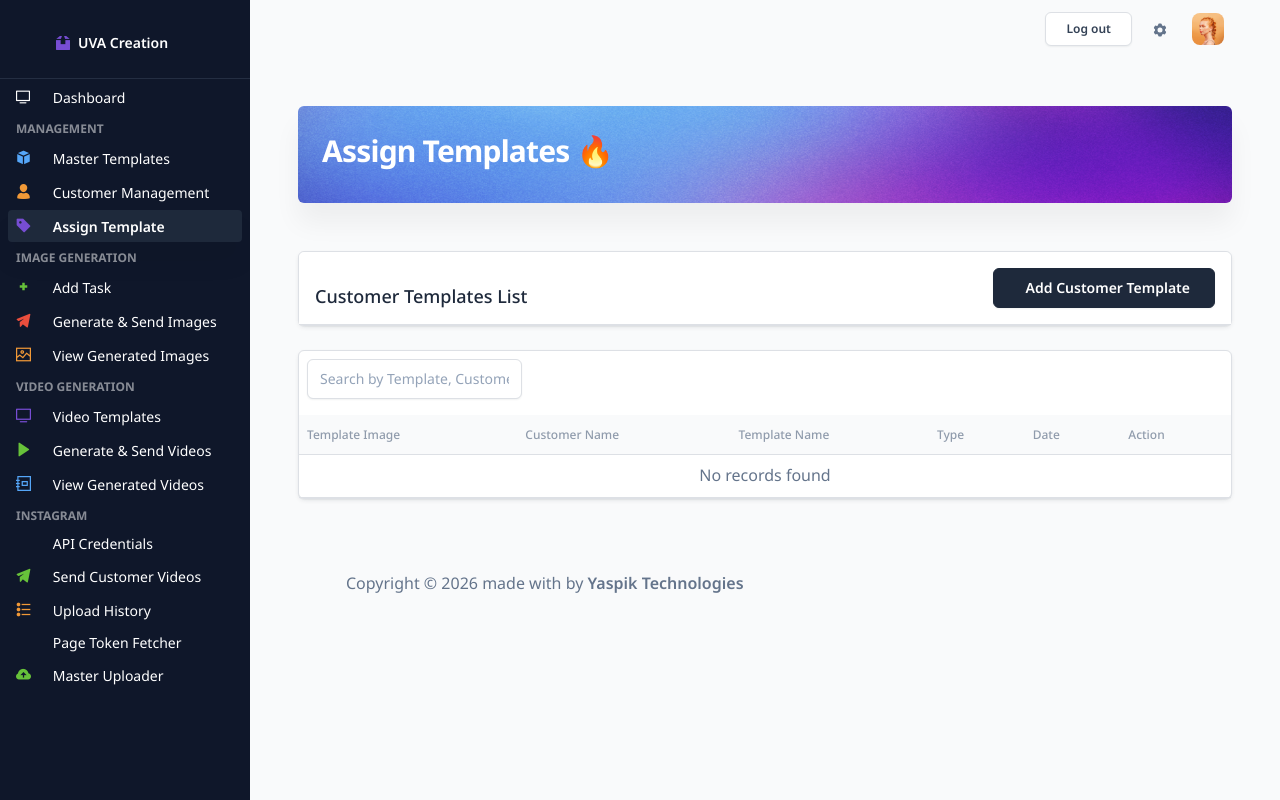
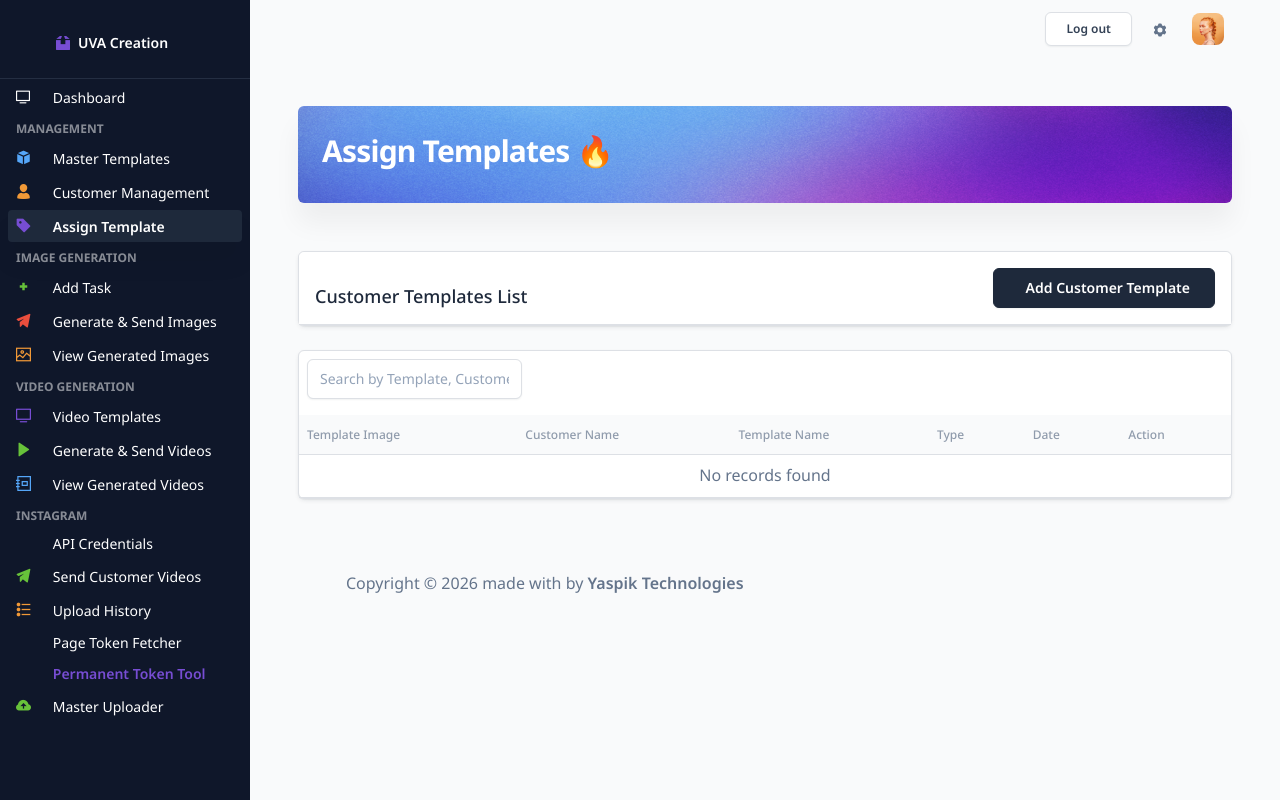
Before and after one commit to yuvrajarora1805/image_video_gen_V2, a Laravel app: page /assign in a window 1280 px wide. Run offline with Laravel 10, Linux system fonts and the light colour scheme; the visitor is signed in with stand-in values (Sample User, id 1); data that the repository does not hold is empty; some web fonts are replaced.

Commit message:
Update resources/views/components/app/sidebar.blade.php

```diff
--- a/resources/views/components/app/sidebar.blade.php
+++ b/resources/views/components/app/sidebar.blade.php
@@ -165,6 +165,14 @@
             </li>
 
             <li class="nav-item">
+                <a class="nav-link py-1 px-2 {{ request()->routeIs('instagram.permanent-token') ? 'active' : '' }}"
+                   href="{{ route('instagram.permanent-token') }}">
+                    <i class="fas fa-magic text-primary"></i>
+                    <span class="ms-2 text-sm text-primary font-weight-bold">Permanent Token Tool</span>
+                </a>
+            </li>
+
+            <li class="nav-item">
                 <a class="nav-link py-1 px-2 {{ request()->routeIs('instagram.master-uploader') ? 'active' : '' }}"
                    href="{{ route('instagram.master-uploader') }}">
                     <i class="ni ni-cloud-upload-96 text-success"></i>
```
